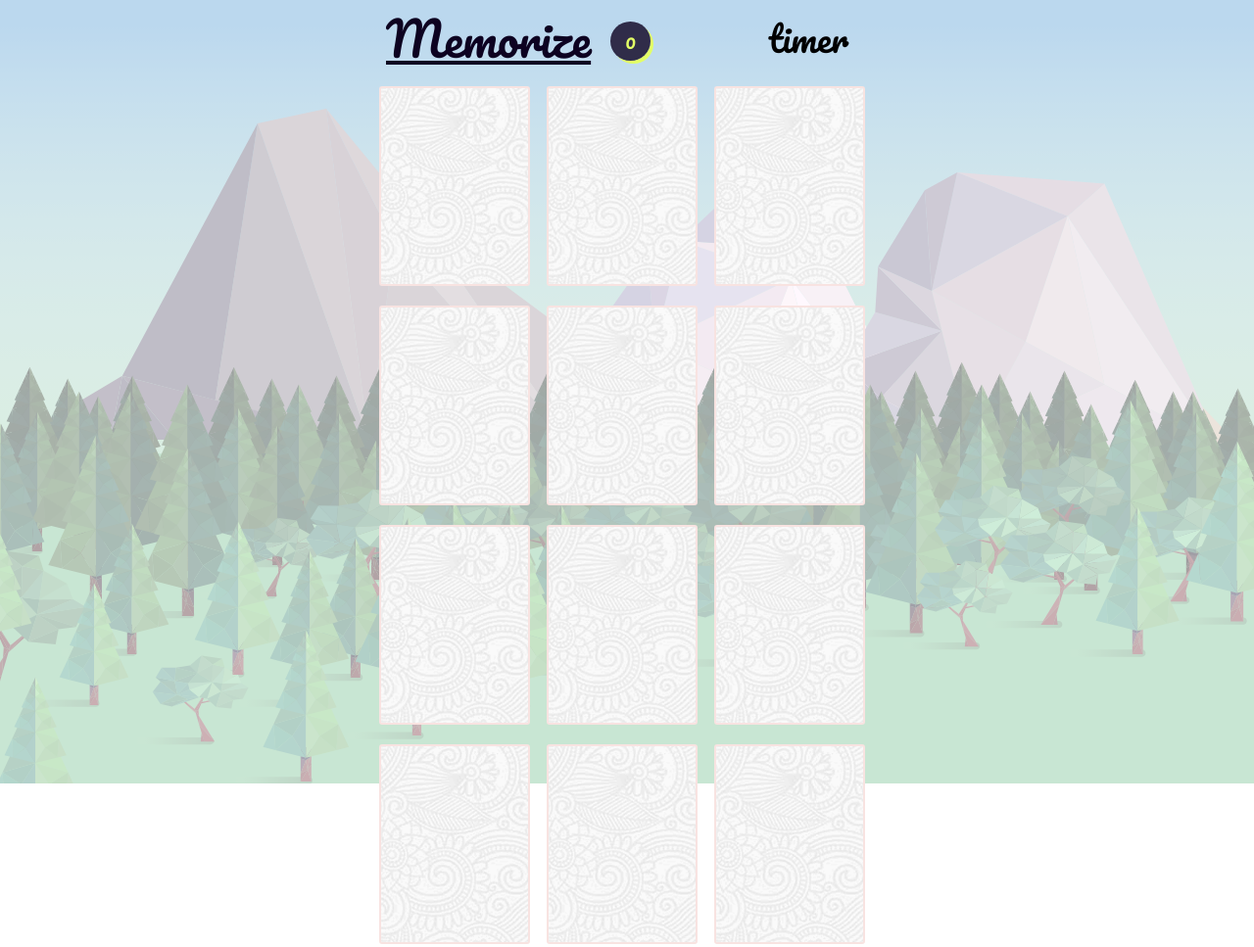
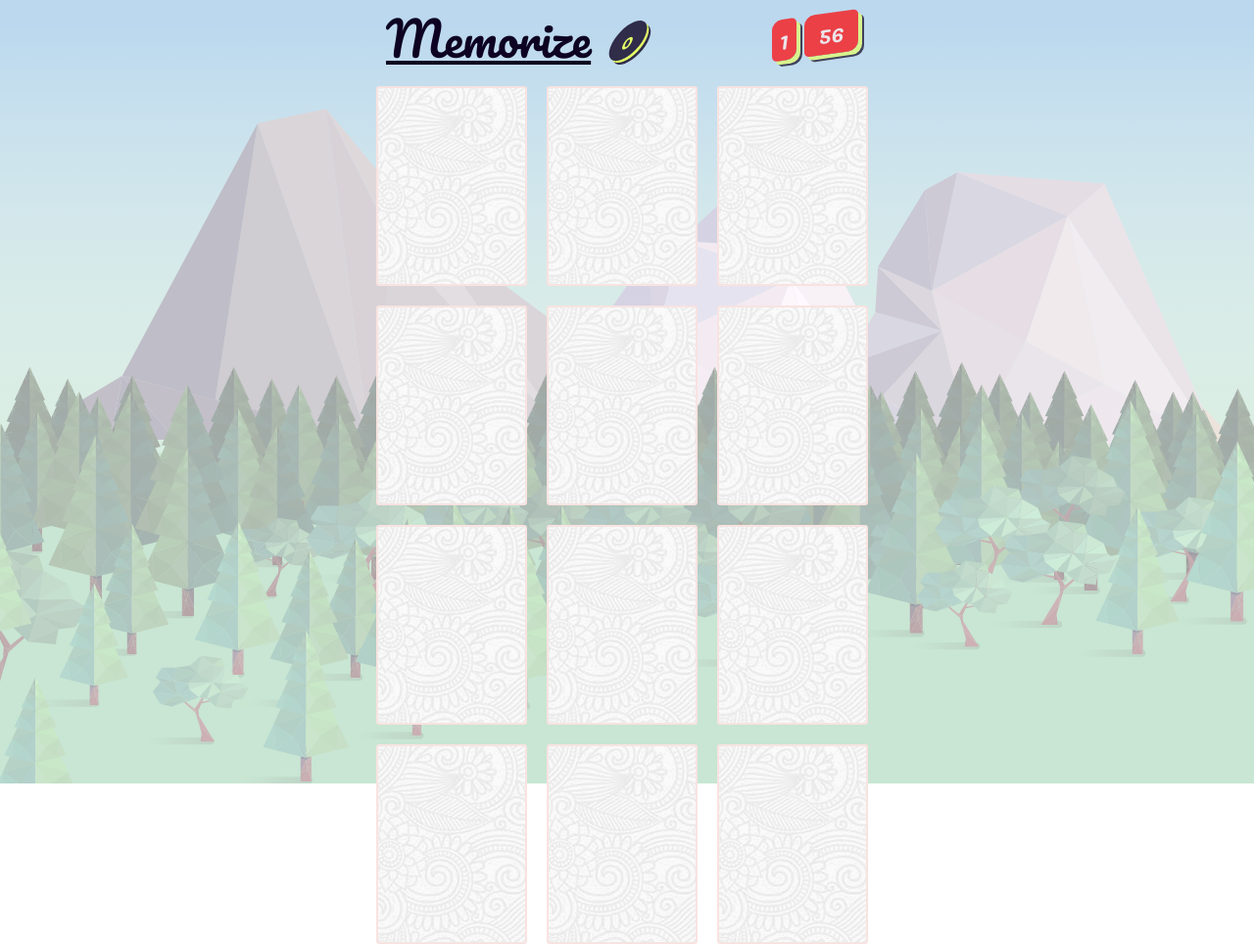
Before and after one commit to lukbrt/Memorize-game, a plain HTML site: page index.html in a window 1280 px wide. Shown: the top 967 px of the page at 98% size. Drawn offline with nearby package versions, Linux system fonts and the light colour scheme.

Commit message:
v.08: nearly stable version; some animations end ending statements requiered to implement

```diff
--- a/css/style.css
+++ b/css/style.css
@@ -54,25 +54,60 @@ h1#logo
 #counter
 {
     background-color: rgba(13, 2, 33, .8);
-    padding: 10px 15px;
+    padding: .6rem 0.8rem;
     border-radius: 50%;
     margin-left: 20px;
     margin-top: 5px;
-    box-shadow: #E3FF66 3px 3px;
+    box-shadow: #E3FF66 3px 3px,
+                6px 6px rgba(13, 1, 33, .8);
 
     display: flex;
     font-size: 20px;
     color: #E3FF66;
     align-items: center;
     justify-content: center;
+
+    transform: skew(-20deg, -20deg);
 }
 
 #timer
 {
     margin-left: auto;
-    margin-right: 20px;
+    margin-right: 50px;
+    width: 2em;
     justify-content: center;
-    font-size: 36px;
+    font-size: 24px;
+
+    -webkit-transform: skewY(-8deg);
+    -ms-transform: skewY(-8deg);
+    transform: skewY(-8deg);
+    border-radius: 10px 5px 10px 5px;
+}
+
+#timer span#min, #timer span#sec
+{
+        background-color: #FF0000;
+        color: rgb(255, 233, 233);
+        /* padding: 2px 10px ; */
+        /* -webkit-transform: skewY(-8deg);
+        -ms-transform: skewY(-8deg);
+        transform: skewY(-8deg); */
+        border-radius: 10px 5px 10px 5px;
+        opacity: .7;
+        box-shadow: 4px 4px #E3FF66,
+            6px 6px #0D0221;
+}
+#timer span#min
+{
+    width: 15px;
+    padding: 0 8px;
+}
+#timer span#sec
+{
+    margin-left: 8px;
+    padding-left: 15px;
+    padding-right: 15px;
+    width: 25px;
 }
 
 #cardsContainer
@@ -83,7 +118,7 @@ h1#logo
     flex-direction: row;
     flex-wrap: wrap;
     align-items: center;
-    justify-content: space-around;
+    justify-content: space-between;
 }
 
 .card
--- a/index.html
+++ b/index.html
@@ -17,7 +17,7 @@
         <nav>
             <h1 id="logo">Memorize</h1>
             <div id="counter"><span>0</span></div>
-            <div id="timer"><span>timer</span></div>
+            <div id="timer"><span id="min">2</span><span id="sec">0</span></div>
         </nav>
         <section id="cardsContainer">
         </section>
--- a/scripts/script.js
+++ b/scripts/script.js
@@ -32,8 +32,13 @@ let pair = {
             //     $(this).addClass('hidden');
             // });
             // this.second.fadeOut(300).addClass('hidden');
-            passedCounter += 2;
         }
+    };
+let timer = {
+    $timer: $('timer'),
+    $min: $('#timer span#min'),
+    $sec: $('#timer span#sec'),
+    time: 120    //120
 };
 
 let swapCounter = 0;
@@ -59,7 +64,8 @@ function initializeBoard()
 {
     let $newItem;
 
-    for (let i = 0; i < cardAmount; i++) {
+    for (let i = 0; i < cardAmount; i++)
+    {
         $newItem = $('<div class="card"></div>');
         $newItem.attr('id', 'card' + i);
         $newItem.on('click', reverse);
@@ -67,6 +73,26 @@ function initializeBoard()
     }
 
     randomizeCards();
+    $(window).on("load", function()
+        {
+            let countDownTimer = setInterval(() => {
+                timer.$min.text(Math.floor(timer.time / 60));
+                timer.$sec.text(Math.ceil(timer.time % 60));
+                //  animate({
+                //             opacity: 0
+                //         }, 300, function () {
+                //     $(this).text(Math.ceil(timer.time % 60))
+                // });
+                // timer.$sec.animate({
+                //     opacity: 100
+                // }, 300);
+                timer.time--;
+                if (timer.time <= 0)
+                {
+                    clearInterval(countDownTimer);
+                }
+            }, 1000);
+        });
 }
 
 function randomizeCards()
@@ -117,6 +143,8 @@ function reverse()
         let $cardEl = $(this);
         let num = getCardNumber(this);
 
+        if (!cardsArray[num].isHidden)
+        {
             $cardEl.css({
                 backgroundImage: 'url(/res/animals/' + cardsArray[num].bg + ')',
                 backgroundSize: 'cover'
@@ -136,8 +164,12 @@ function reverse()
 
                 pair.second = $cardEl;
 
-            if (checkEquality(cardsArray[num].bg, cardsArray[firstNum].bg)) {
+                if (checkEquality(cardsArray[num].bg, cardsArray[firstNum].bg)
+                    && !cardsArray[num].isHidden && !cardsArray[firstNum].isHidden)
+                {
                     pair.hideCard();
+                    cardsArray[num].isHidden = true;
+                    cardsArray[firstNum].isHidden = true;
                     passedCounter += 2;
                 }
                 reverseCard(pair.first);
@@ -146,6 +178,7 @@ function reverse()
 
             incrementTurnCounter();
             checkWin();
+        }
     }
 
     // $('#cardsContainer').children('div').each(function (i) {
```
Lines whose indentation alone changed are shown as unchanged.
